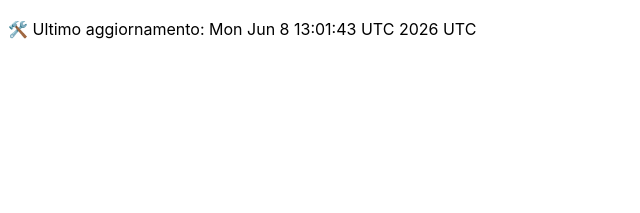
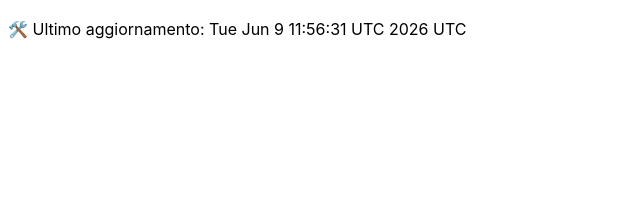
Before and after one commit to DanteTrb/DanteTrb.github.io, a Jekyll site: the page built from badges.md, in a window 1280 px wide. Shown: the top 213 px of the page, without its empty margins (0-640 px from the left). Built offline with Jekyll 4.4.1, drawn with Linux system fonts in a browser that asks for light colours; our own code applies the rules of GitHub Pages for plain Markdown files.

Commit message:
🛠️ Aggiornamento automatico badge

```diff
--- a/badges.md
+++ b/badges.md
@@ -1 +1 @@
-🛠️ Ultimo aggiornamento: Mon Jun  8 13:01:43 UTC 2026 UTC
+🛠️ Ultimo aggiornamento: Tue Jun  9 11:56:31 UTC 2026 UTC
```
